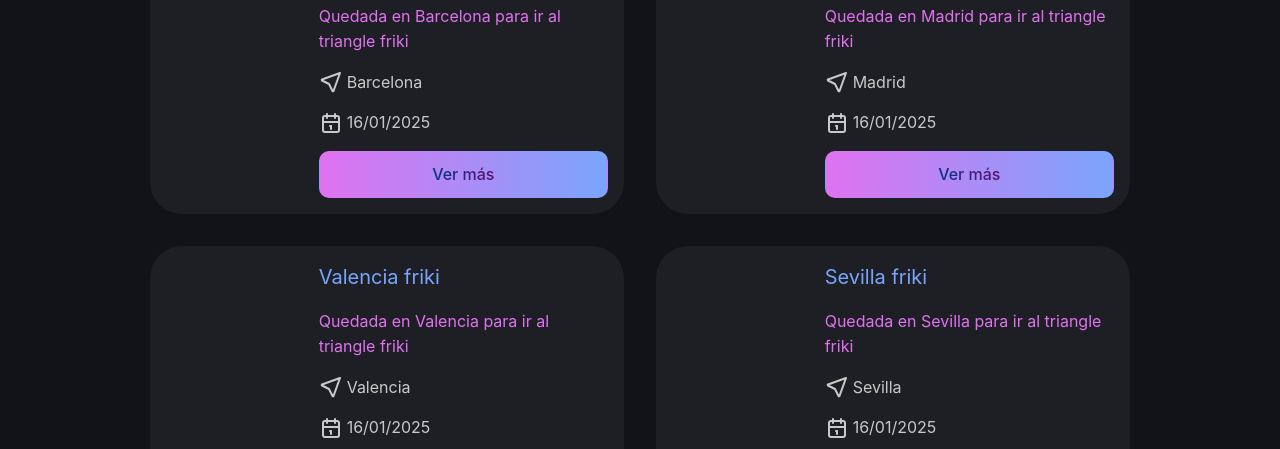
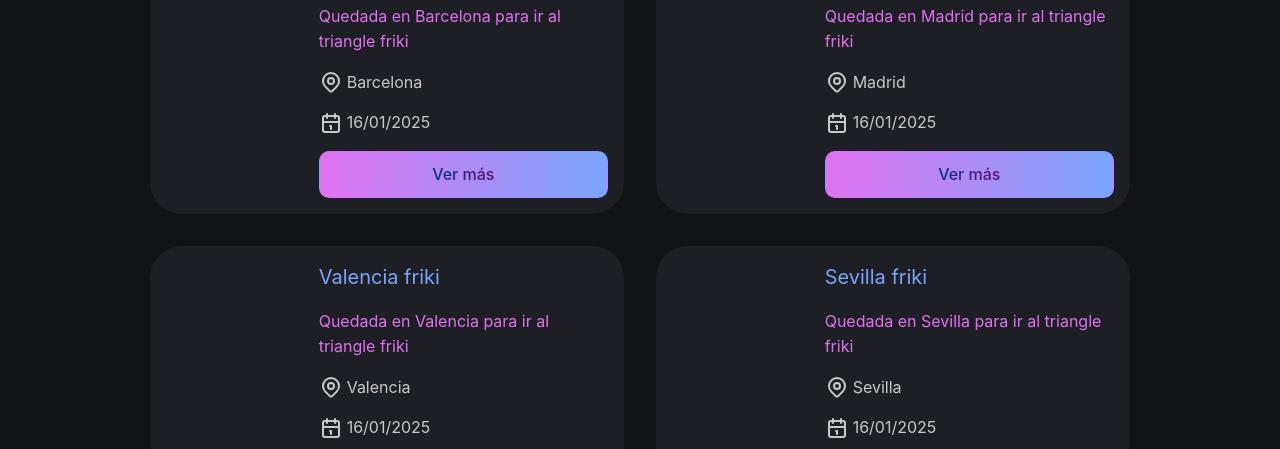
Before and after one commit to Furrfree/web, a React (Vite) app: page /meetings in a window 1280 px wide. Shown: the part 371-820 px from the top of the page. Built offline with nearby package versions, Linux system fonts and the light colour scheme.

Commit message:
Change location icon

```diff
--- a/src/components/cards/MeetingCard.tsx
+++ b/src/components/cards/MeetingCard.tsx
@@ -1,6 +1,6 @@
 import {AspectRatio, Card, Grid, Group, Image, SimpleGrid, Stack, Text} from "@mantine/core";
 import {blue, pink} from "../../theme/colors.ts";
-import {IconCalendar, IconLocation} from "@tabler/icons-react";
+import {IconCalendar, IconMapPin} from "@tabler/icons-react";
 import * as React from "react";
 import FurrfreeButton from "../input/furrfreebutton";
 
@@ -48,7 +48,7 @@ export default function MeetingCard({id, title, description, date, location}: Me
                     <Stack justify={"space-around"}>
                         <Text fz="xl" c={blue}>{title}</Text>
                         <Text size="md" c={pink}>{description}</Text>
-                        <MeetingCardIconTextField icon={IconLocation} text={location}/>
+                        <MeetingCardIconTextField icon={IconMapPin} text={location}/>
                         <MeetingCardIconTextField icon={IconCalendar} text={date}/>
                         <FurrfreeButton link={`${import.meta.env.BASE_URL}meetings/${id}`} text="Ver más"/>
                     </Stack>
```
